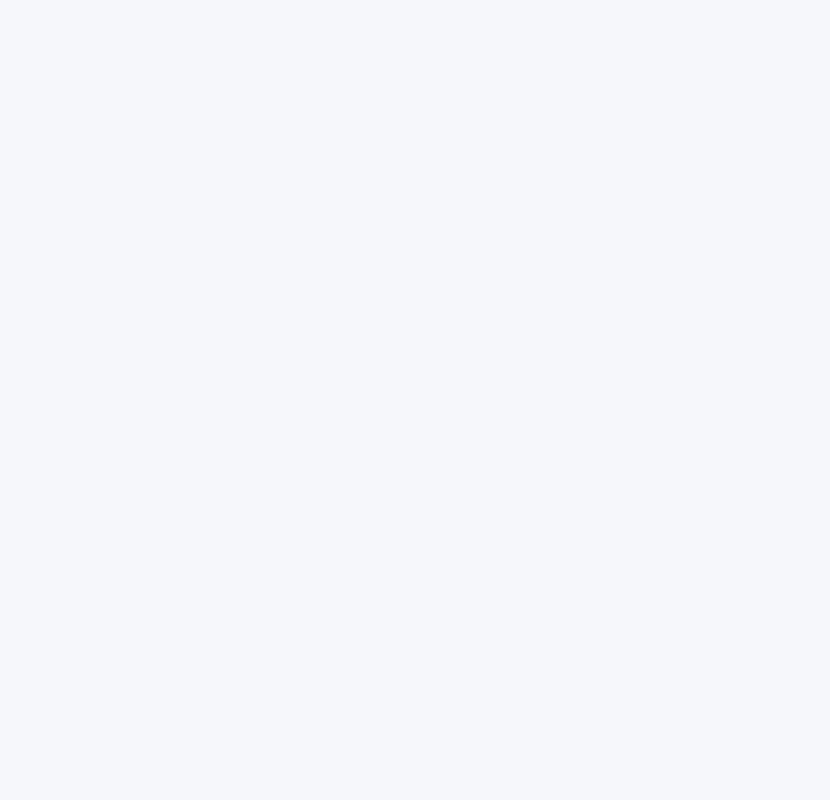
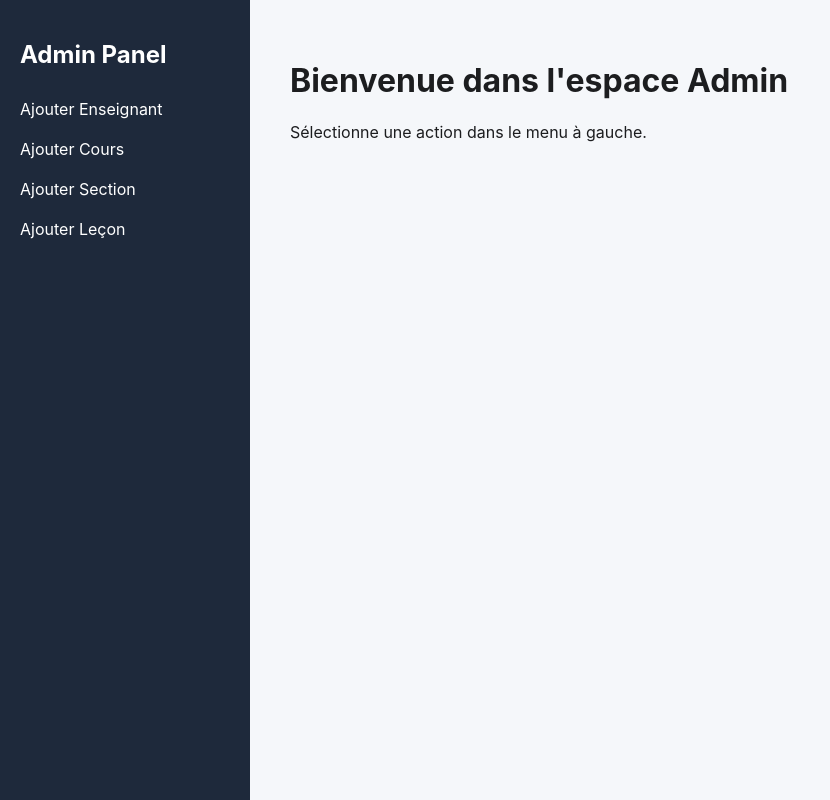
Before and after one commit to Maevasabine/campus_driverfrontend, a React (Create React App) app: page /Admin in a window 1280 px wide. Before the commit this address had no page. Shown: the whole page, without its empty margins (0-830 px from the left). Built offline with nearby package versions, Linux system fonts and the light colour scheme.

Commit message:
formulaires d'ajout

```diff
--- a/src/App.js
+++ b/src/App.js
@@ -3,7 +3,8 @@ import Accueil from "./Pages/Accueil";
 import CoursDetail from "./Pages/Coursdetail";
 import InscriptionCours from "./Pages/inscription";
 import Login from "./Pages/login";
-import AdminLayout from "./Pages/Admin/adminlayout";
+import AdminPage from "./Pages/Admin/admindashboard";
+
 
 function App() {
   return (
@@ -13,8 +14,7 @@ function App() {
         <Route path="/cours/:id" element={<CoursDetail />} />
         <Route path="/inscription/:id" element={<InscriptionCours />} />
         <Route path="/connexion/" element={<Login />} />
-
-        <Route path="/Pages/Admin" element={<AdminLayout />} />
+        <Route path="/Admin" element={<AdminPage />} />
 
       </Routes>
     </BrowserRouter>
--- a/src/Pages/Admin/admindashboard.js
+++ b/src/Pages/Admin/admindashboard.js
@@ -1,12 +1,40 @@
-export default function Dashboard() {
+import { Link } from "react-router-dom";
+
+export default function AdminPage() {
   return (
-    <div>
-      <h1>Admin - Cours en ligne</h1>
-      <ul>
-        <li>📚 Total cours</li>
-        <li>👤 Utilisateurs inscrits</li>
-        <li>💳 Paiements reçus</li>
-      </ul>
+    <div style={{ display: "flex", minHeight: "100vh" }}>
+
+      {/* Sidebar */}
+      <div style={{
+        width: "250px",
+        background: "#1e293b",
+        color: "white",
+        padding: "20px"
+      }}>
+        <h2>Admin Panel</h2>
+
+        <ul style={{ listStyle: "none", padding: 0 }}>
+          <li><Link to="/Admin/ajouterEnseignant" style={linkStyle}>Ajouter Enseignant</Link></li>
+          <li><Link to="/Admin/Ajouter_cours" style={linkStyle}>Ajouter Cours</Link></li>
+          <li><Link to="/Admin/ajouterSection" style={linkStyle}>Ajouter Section</Link></li>
+          <li><Link to="/Admin/ajouterLecon" style={linkStyle}>Ajouter Leçon</Link></li>
+
+        </ul>
+      </div>
+
+      {/* Content */}
+      <div style={{ flex: 1, padding: "40px" }}>
+        <h1>Bienvenue dans l'espace Admin</h1>
+        <p>Sélectionne une action dans le menu à gauche.</p>
+      </div>
+
     </div>
   );
 }
+
+const linkStyle = {
+  color: "white",
+  textDecoration: "none",
+  display: "block",
+  padding: "10px 0"
+};
```
